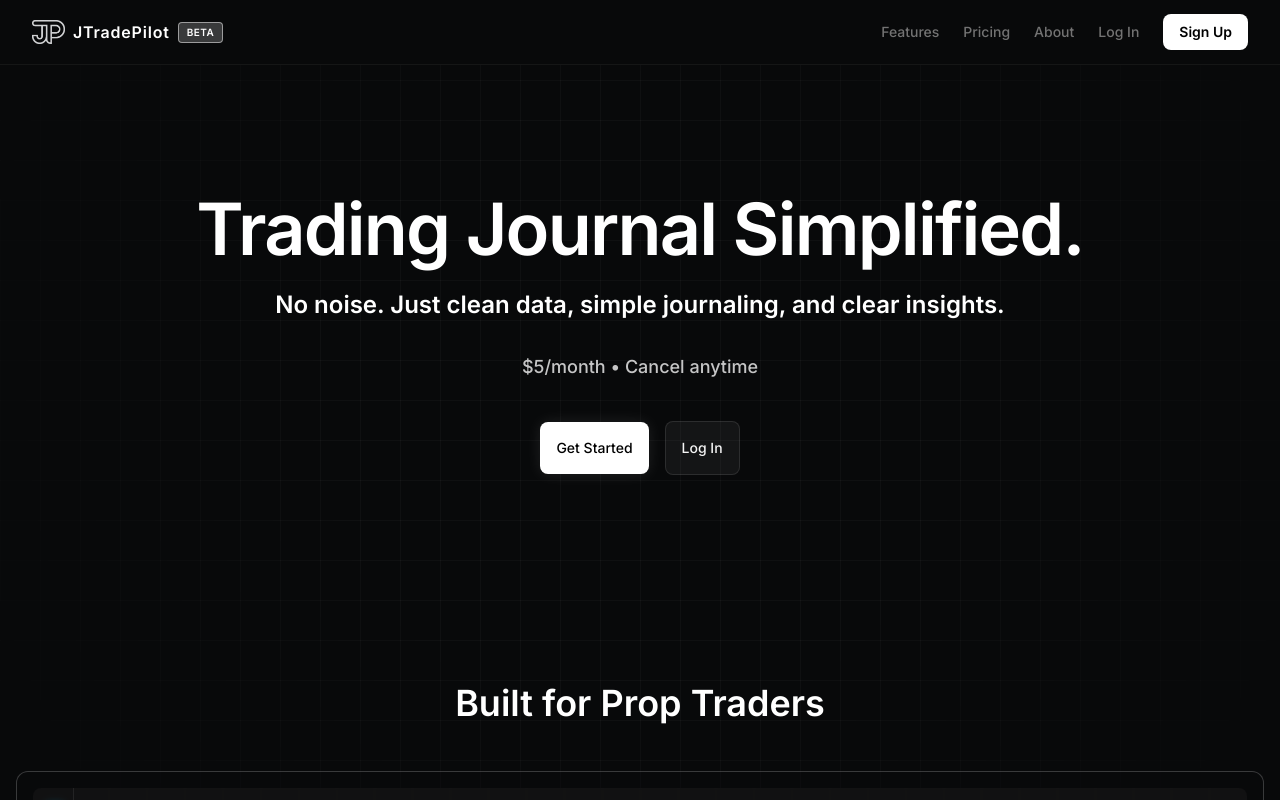
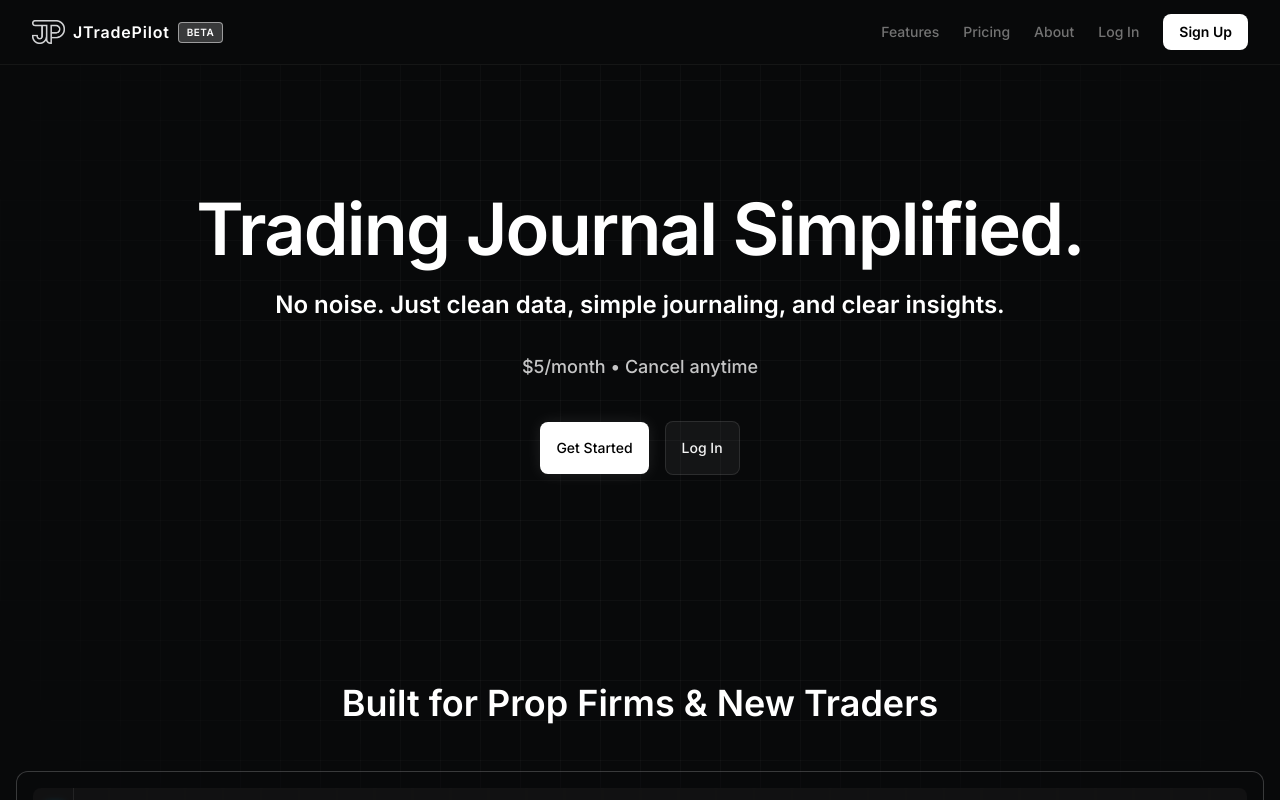
Before and after one commit to byt3crafter/tradepilot, a React (Vite) app: page / in a window 1280 px wide. Built offline with nearby package versions, Linux system fonts and the light colour scheme; no server answers.

Commit message:
content: broaden landing page audience
- Changed feature section header to 'Built for Prop Firms & New Traders'.
- Reflects the dual focus on professional firm requirements and beginner simplicity.

```diff
--- a/pages/LandingPage.tsx
+++ b/pages/LandingPage.tsx
@@ -86,7 +86,7 @@ const LandingPage: React.FC<LandingPageProps> = ({ navigate }) => {
         <div className="py-12 md:py-20 px-4 max-w-7xl mx-auto">
           <div className="text-center mb-12">
             <h2 className="text-3xl md:text-4xl font-orbitron font-bold text-white mb-4">
-              Built for Prop Traders
+              Built for Prop Firms & New Traders
             </h2>
           </div>
 
```
